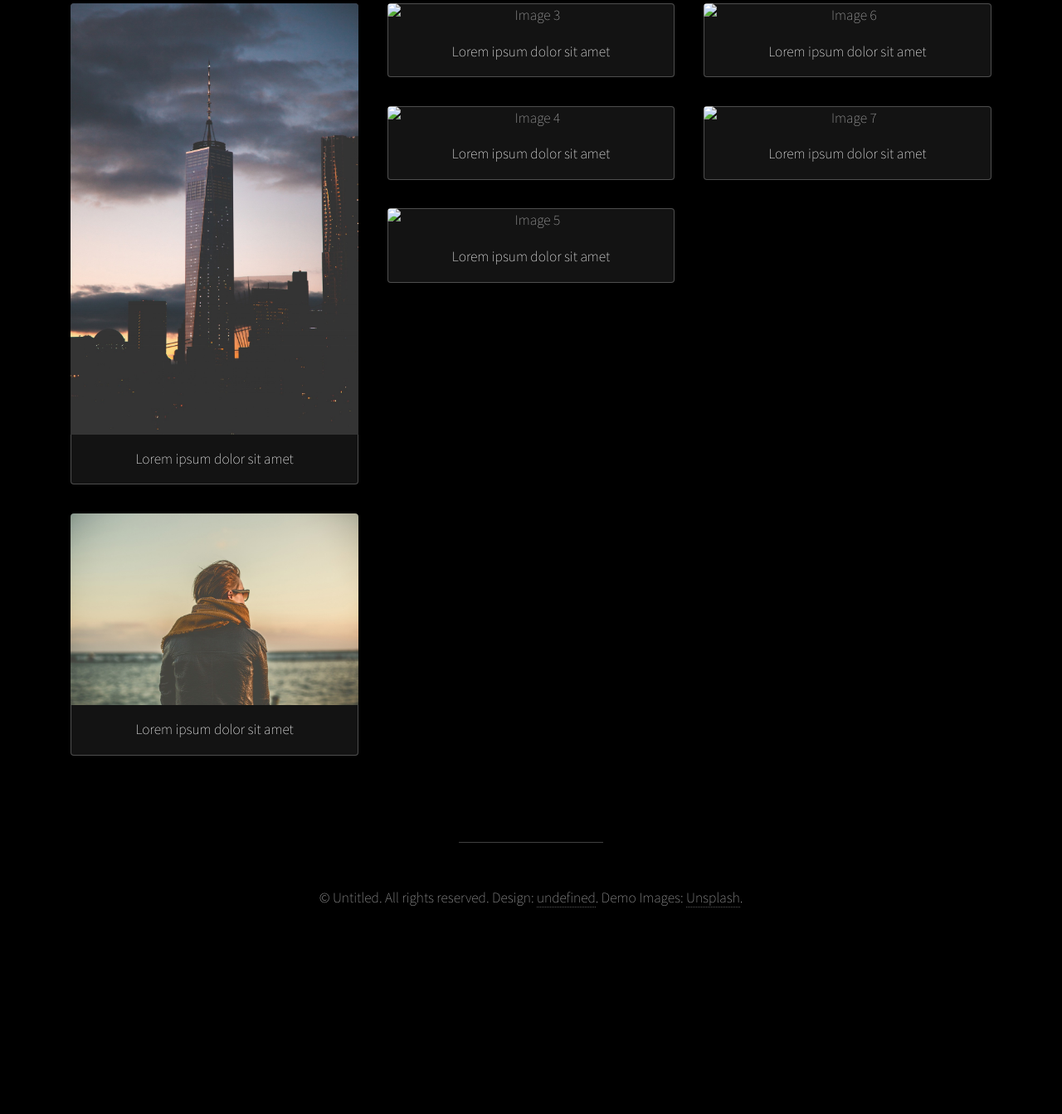
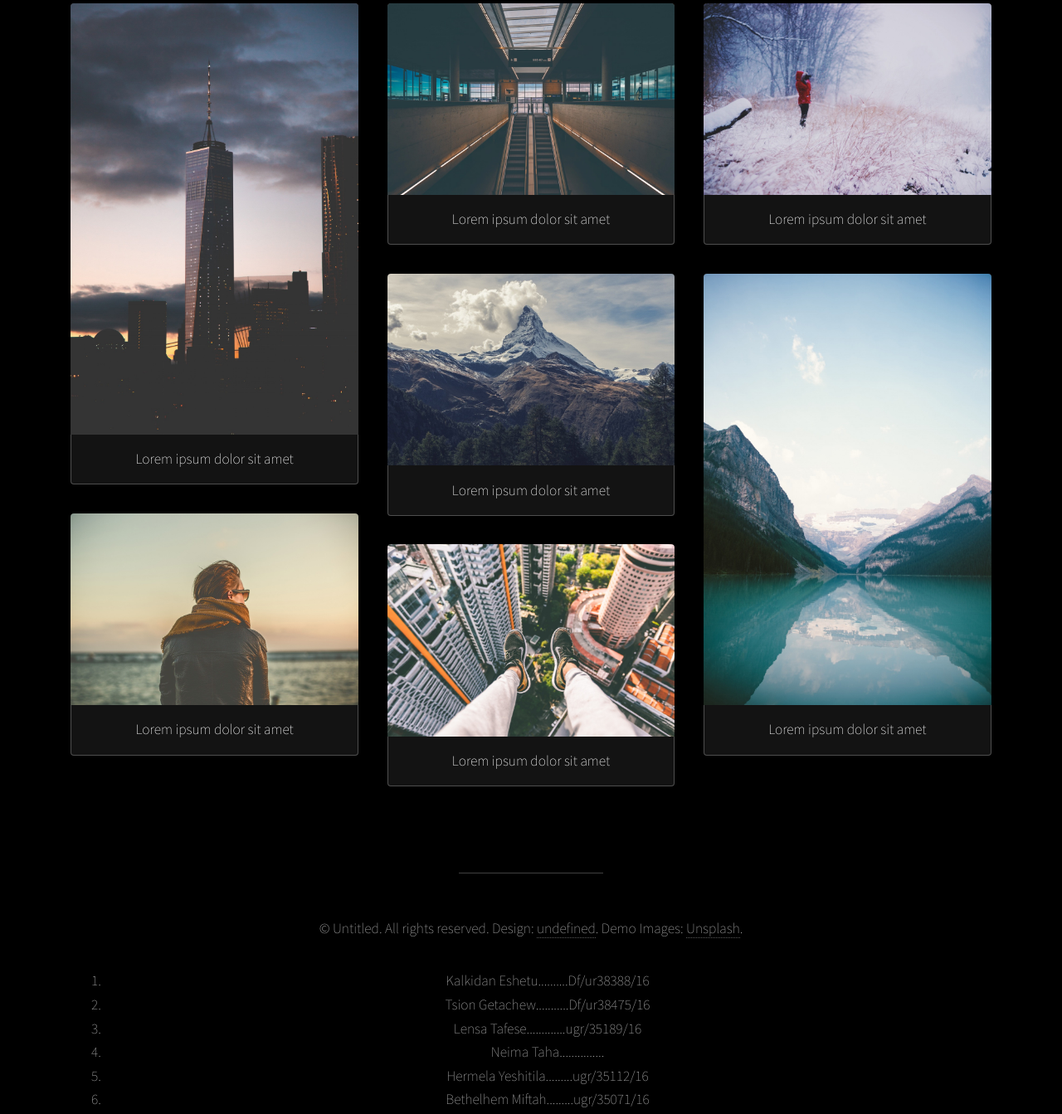
Before and after one commit to kalkidan123-Esh/my-website, a plain HTML site: page index.html in a window 1280 px wide. Shown: the part 797-2140 px from the top of the page at 83% size. Before the commit the page ends 1997 px from the top, so only its background shows below. Drawn offline with Linux system fonts and the light colour scheme.

Commit message:
Update index.html

```diff
--- a/index.html
+++ b/index.html
@@ -43,27 +43,27 @@
 				</div>
 
 				<div>
-					<a href="03.jpg">
-						<img src="images/03.jpg" alt="Image 3" />
+					<a href="images/03.jpg">
+						<img src="03.jpg" alt="Image 3" />
 						<h3>Lorem ipsum dolor sit amet</h3>
 					</a>
-					<a href="04.jpg">
-						<img src="images/04.jpg" alt="Image 4" />
+					<a href="images/04.jpg">
+						<img src="04.jpg" alt="Image 4" />
 						<h3>Lorem ipsum dolor sit amet</h3>
 					</a>
-					<a href="05.jpg">
-						<img src="images/05.jpg" alt="Image 5" />
+					<a href="images/05.jpg">
+						<img src="05.jpg" alt="Image 5" />
 						<h3>Lorem ipsum dolor sit amet</h3>
 					</a>
 				</div>
 
 				<div>
-					<a href="06.jpg">
-						<img src="images/06.jpg" alt="Image 6" />
+					<a href="images/06.jpg">
+						<img src="06.jpg" alt="Image 6" />
 						<h3>Lorem ipsum dolor sit amet</h3>
 					</a>
-					<a href="07.jpg">
-						<img src="images/07.jpg" alt="Image 7" />
+					<a href="images/07.jpg">
+						<img src="07.jpg" alt="Image 7" />
 						<h3>Lorem ipsum dolor sit amet</h3>
 					</a>
 				</div>
@@ -72,6 +72,14 @@
 		<footer>
 			<p>&copy; Untitled. All rights reserved. Design: <a href="#">undefined</a>. Demo Images:
 				<a href="http://unsplash.com">Unsplash</a>.</p>
+<ol type="1">
+	<li>Kalkidan Eshetu..........Df/ur38388/16</li>
+	<li>Tsion Getachew...........Df/ur38475/16</li>
+	<li>Lensa Tafese.............ugr/35189/16</li>
+	<li>Neima Taha...............</li>
+	<li>Hermela Yeshitila.........ugr/35112/16</li>
+	<li>Bethelhem Miftah.........ugr/35071/16</li>
+</ol>
 		</footer>
 	</div>
 </body>
```
